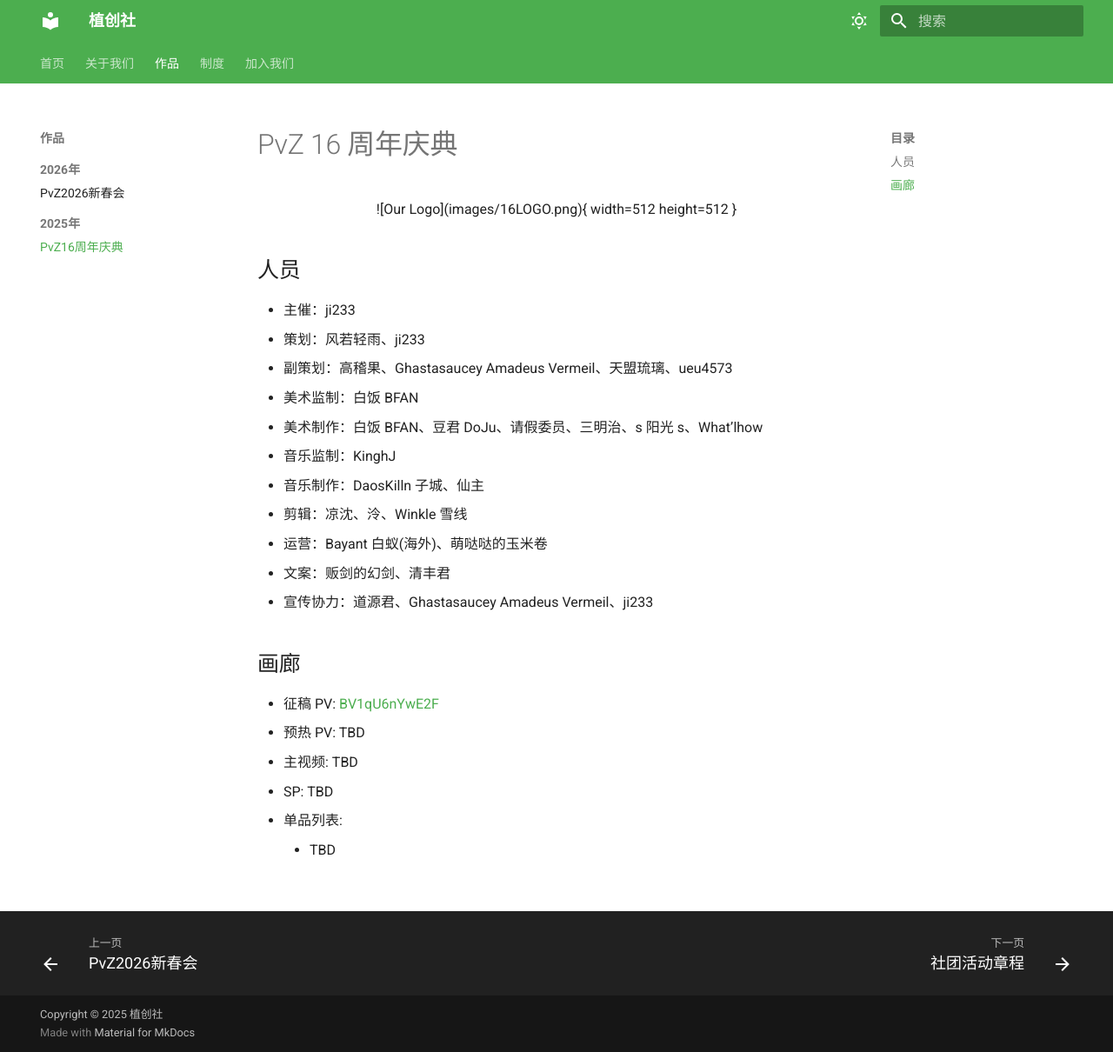
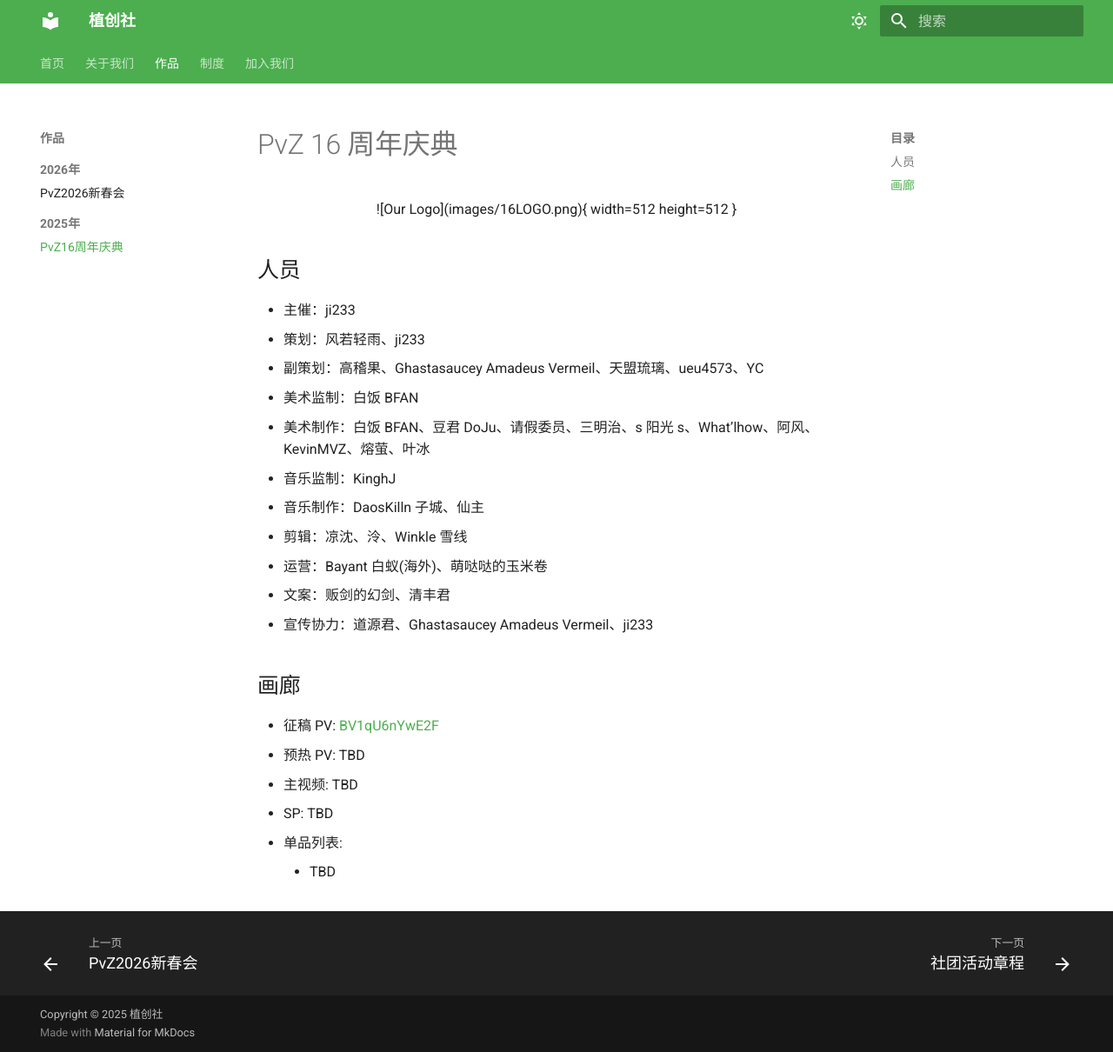
Before and after one commit to ji233-Sun/ZCS_Official_Site, an MkDocs documentation site: the page built from docs/works/16.md, in a window 1280 px wide and 1210 px high. Shown: the whole window at 87% size. Built offline with MkDocs 1.6.1 and Material for MkDocs 9.7.7, drawn with Linux system fonts in a browser that asks for light colours.

Commit message:
feat: update staff member list in 16.md

```diff
--- a/docs/works/16.md
+++ b/docs/works/16.md
@@ -6,9 +6,9 @@
 
 - 主催：ji233
 - 策划：风若轻雨、ji233
-- 副策划：高稽果、Ghastasaucey Amadeus Vermeil、天盟琉璃、ueu4573
+- 副策划：高稽果、Ghastasaucey Amadeus Vermeil、天盟琉璃、ueu4573、YC
 - 美术监制：白饭 BFAN
-- 美术制作：白饭 BFAN、豆君 DoJu、请假委员、三明治、s 阳光 s、What’lhow
+- 美术制作：白饭 BFAN、豆君 DoJu、请假委员、三明治、s 阳光 s、What’lhow、阿风、KevinMVZ、熔萤、叶冰
 - 音乐监制：KinghJ
 - 音乐制作：DaosKilln 子城、仙主
 - 剪辑：凉沈、泠、Winkle 雪线
```
